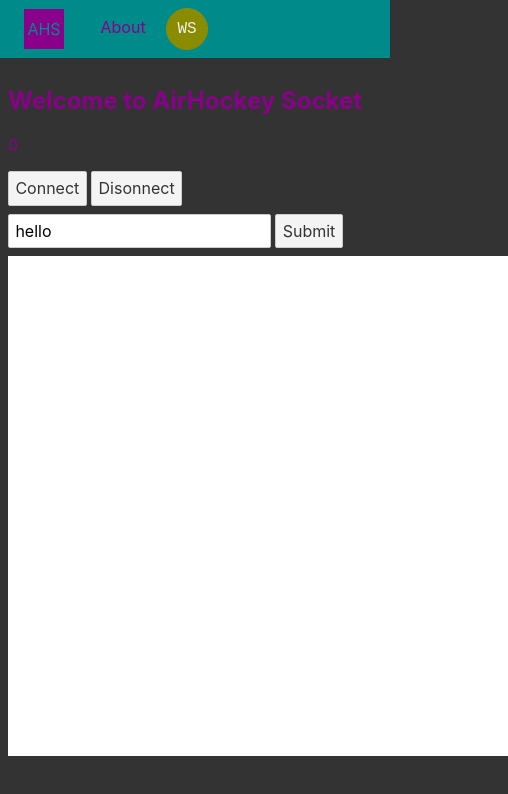
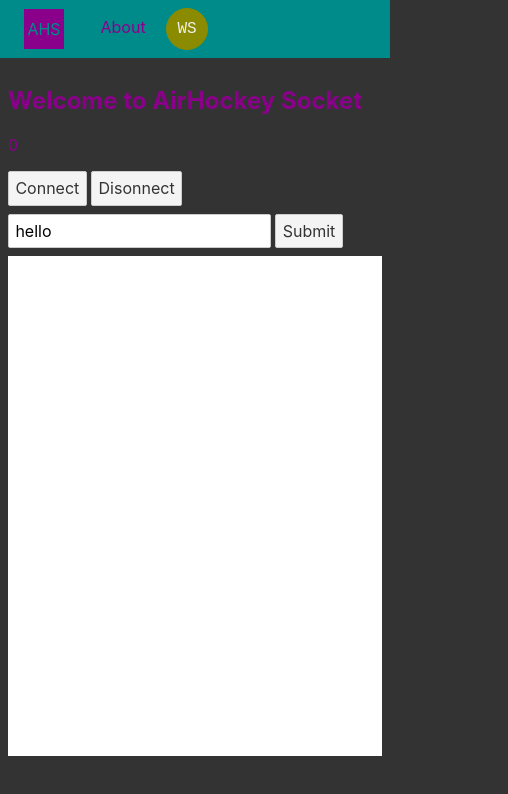
Before and after one commit to atlemagnussen/airhockey-socket, a Svelte app: page / in a window 390 px wide. Shown: the top 794 px of the page, 508 px wide, since content can reach past the window. Built offline with nearby package versions, Linux system fonts and the light colour scheme.

Commit message:
add media query

```diff
--- a/src/views/Home.svelte
+++ b/src/views/Home.svelte
@@ -18,11 +18,16 @@
 </script>
 
 <style>
-    #textOutput {
+    .text-output {
         background: white;
         color: black;
         width: 500px;
         height: 500px;
+    }
+    @media only screen and (max-width: 768px) {
+        .text-output {
+            width: 100%;
+        }
     }
 </style>
 <h1>Welcome to AirHockey Socket</h1>
@@ -35,4 +40,4 @@
 <input bind:value={msg} placeholder="message">
 <button on:click="{submitMsg}">Submit</button>
 
-<div id="textOutput">{@html msgs}</div>
+<div class="text-output">{@html msgs}</div>
```
